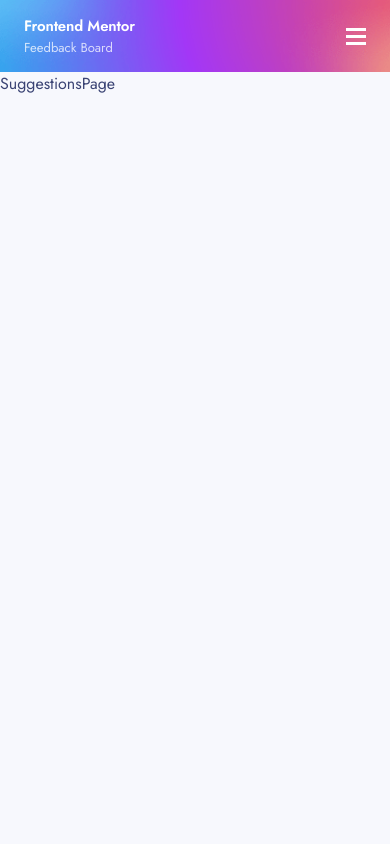
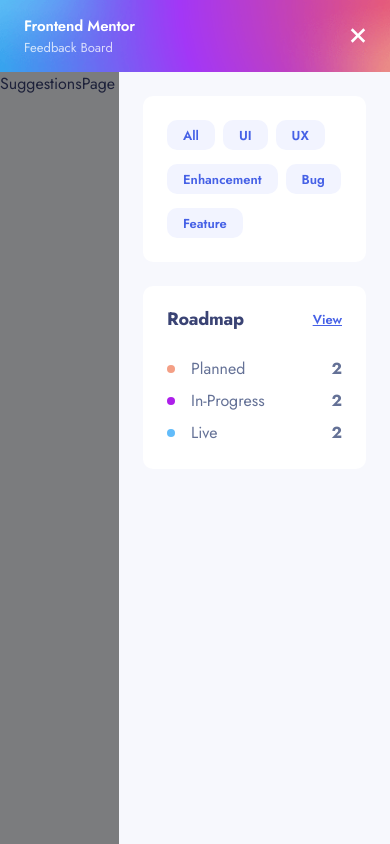
Before and after one commit to AgneBalc/product-feedback-app, a Next.js app: page / in a window 390 px wide. Both pictures are taken after a click on the button 356 px from the left and 36 px from the top of the page. Built offline with nearby package versions, Linux system fonts and the light colour scheme.

Commit message:
MobileSidebar component created and styles added

```diff
--- a/app/(suggestions)/_components/Filter.tsx
+++ b/app/(suggestions)/_components/Filter.tsx
@@ -1,11 +1,15 @@
 import { categories } from "@/constants/categories";
 import Button from "@/components/ui/Button";
 
-const Filter = () => {
+interface FilterProps {
+  onCloseMenu?: () => void;
+}
+
+const Filter = ({ onCloseMenu }: FilterProps) => {
   return (
     <div className="rounded-md bg-white p-6 flex gap-x-2 gap-y-3.5 flex-wrap lg:col-span-3">
       {categories.map((categoty) => (
-        <Button key={categoty} size="sm" variant="light">
+        <Button key={categoty} size="sm" variant="light" onClick={onCloseMenu}>
           <span className="text-body-3">{categoty}</span>
         </Button>
       ))}
--- a/app/(suggestions)/_components/MobileSidebar.tsx
+++ b/app/(suggestions)/_components/MobileSidebar.tsx
@@ -1,20 +1,53 @@
+"use client";
+
 import Image from "next/image";
 import Button from "@/components/ui/Button";
+import { useState } from "react";
+import Filter from "./Filter";
+import RoadmapInfo from "./RoadmapInfo";
 
 const MobileSidebar = () => {
+  const [isMenuOpen, setIsMenuOpen] = useState(false);
+
+  const toggleModal = () => {
+    setIsMenuOpen((prev) => !prev);
+  };
+
+  const handleCloseMenu = () => {
+    setIsMenuOpen(false);
+  };
+
   return (
     <>
       <Button
         variant="ghost"
         className="block sm:hidden absolute right-6 top-7 hover:opacity-75"
+        onClick={toggleModal}
       >
+        {isMenuOpen ? (
+          <Image
+            src="/shared/mobile/icon-close.svg"
+            alt="Menu close button"
+            width={16.263}
+            height={16.263}
+          />
+        ) : (
           <Image
             src="/shared/mobile/icon-hamburger.svg"
             alt="Menu button"
             width={20}
             height={17}
           />
+        )}
       </Button>
+      {isMenuOpen && (
+        <div className="bg-black bg-opacity-50 left-0 right-0 bottom-0 fixed top-[72px] animate-in fade-in-25">
+          <div className="fixed right-0 w-[271px] h-full bg-grayLightest p-6 flex flex-col gap-6 z-50 animate-in fade-in-25">
+            <Filter onCloseMenu={handleCloseMenu} />
+            <RoadmapInfo onCloseMenu={handleCloseMenu} />
+          </div>
+        </div>
+      )}
     </>
   );
 };
--- a/app/(suggestions)/_components/Navbar.tsx
+++ b/app/(suggestions)/_components/Navbar.tsx
@@ -1,4 +1,3 @@
-import Image from "next/image";
 import Filter from "./Filter";
 import RoadmapInfo from "./RoadmapInfo";
 import Logo from "./Logo";
--- a/app/(suggestions)/_components/RoadmapInfo.tsx
+++ b/app/(suggestions)/_components/RoadmapInfo.tsx
@@ -2,13 +2,18 @@ import Link from "next/link";
 import { status } from "@/constants/categories";
 import Button from "@/components/ui/Button";
 
-const RoadmapInfo = () => {
+interface RoadmapInfoProps {
+  onCloseMenu?: () => void;
+}
+
+const RoadmapInfo = ({ onCloseMenu }: RoadmapInfoProps) => {
   const isDisabled = false;
   return (
     <div className="bg-white rounded-md px-6 pb-6 pt-[19px] flex flex-col gap-6 lg:col-span-3">
       <div className="flex justify-between items-center">
         <h3>Roadmap</h3>
         <Button
+          onClick={onCloseMenu}
           disabled={isDisabled}
           className={isDisabled ? "opacity-25 cursor-default" : ""}
         >
--- a/components/ui/Button.tsx
+++ b/components/ui/Button.tsx
@@ -3,7 +3,7 @@ import { ButtonHTMLAttributes, forwardRef } from "react";
 import { cn } from "@/lib/utils";
 
 const buttonVariants = cva(
-  "border-none inline-flex justify-center items-center transition-colors focus:outline-none",
+  "border-none inline-flex justify-center items-center transition ease-in-out duration-300 focus:outline-none",
   {
     variants: {
       variant: {
--- a/package.json
+++ b/package.json
@@ -25,6 +25,7 @@
     "eslint-config-next": "14.0.2",
     "postcss": "^8.4.31",
     "tailwindcss": "^3.3.5",
+    "tailwindcss-animate": "^1.0.7",
     "typescript": "^5"
   }
 }
--- a/tailwind.config.js
+++ b/tailwind.config.js
@@ -42,5 +42,5 @@ module.exports = {
       },
     },
   },
-  plugins: [],
+  plugins: [require("tailwindcss-animate")],
 };
```
Also changed, not shown: 1 other file (tests, documents, lock files or other folders). Lines whose indentation alone changed are shown as unchanged.
